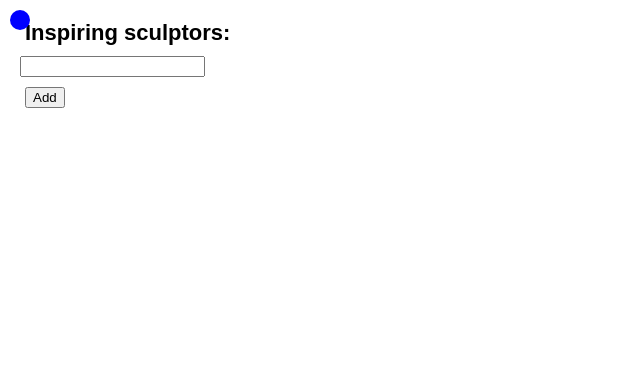
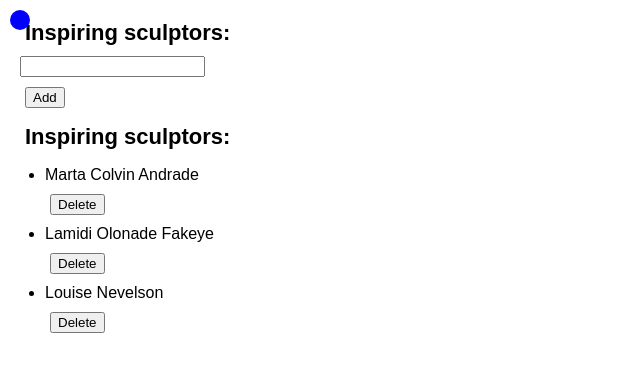
Before and after one commit to mich-deg/learn-react, a React (Vite) app: page / in a window 1280 px wide. Shown: the top 372 px of the page, without its empty margins (0-640 px from the left). Built offline with nearby package versions, Linux system fonts and the light colour scheme.

Commit message:
Removing from an array

```diff
--- a/src/App.jsx
+++ b/src/App.jsx
@@ -2,6 +2,7 @@
 // import Form3 from "./component/Form3";
 // import Form4 from "./component/Form4";
 import List from "./component/List";
+import List2 from "./component/List2";
 
 const App = () => {
   const [position, setPosition] = useState({
@@ -37,6 +38,7 @@
       {/* <Form3 /> */}
       {/* <Form4 /> */}
       <List />
+      <List2 />
     </div>
   );
 };
--- /dev/null
+++ b/src/component/List2.jsx
@@ -0,0 +1,33 @@
+import React, { useState } from "react";
+
+let initialArtists = [
+  { id: 0, name: "Marta Colvin Andrade" },
+  { id: 1, name: "Lamidi Olonade Fakeye" },
+  { id: 2, name: "Louise Nevelson" },
+];
+
+const List2 = () => {
+  const [artists, setArtists] = useState(initialArtists);
+
+  return (
+    <>
+      <h1>Inspiring sculptors:</h1>
+      <ul>
+        {artists.map((artist) => (
+          <li key={artist.id}>
+            {artist.name}{" "}
+            <button
+              onClick={() => {
+                setArtists(artists.filter((a) => a.id !== artist.id));
+              }}
+            >
+              Delete
+            </button>
+          </li>
+        ))}
+      </ul>
+    </>
+  );
+};
+
+export default List2;
```
